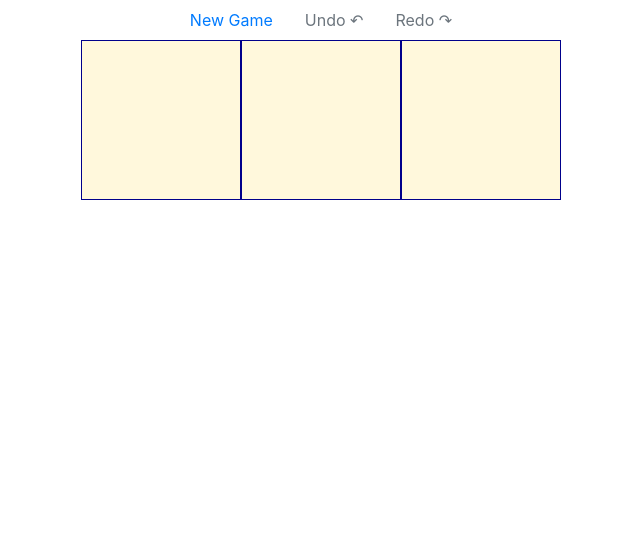
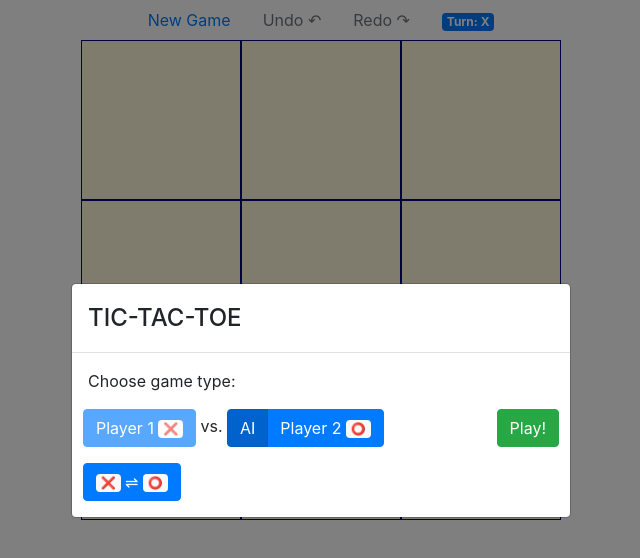
Before and after one commit to sqwxl/tic-tac-toe, a React (Create React App) app: page / in a window 1280 px wide. Shown: the top 558 px of the page, without its empty margins (319-959 px from the left). Built offline with nearby package versions, Linux system fonts and the light colour scheme.

Commit message:
implemented AI, improved UX

```diff
--- a/src/App.css
+++ b/src/App.css
@@ -44,3 +44,11 @@
   background-color: cornsilk;
   border: 1px solid darkblue
 }
+
+.alert {
+  margin-top: 10px;
+  width: 40vmin;
+  margin-left: auto;
+  margin-right: auto;
+  text-align: center;
+}
--- a/src/App.tsx
+++ b/src/App.tsx
@@ -1,47 +1,341 @@
-import React from 'react';
+import React, { useState } from 'react';
 
 import Container from "react-bootstrap/Container";
 import Nav from "react-bootstrap/Nav";
 import Row from 'react-bootstrap/Row';
 import Col from 'react-bootstrap/Col';
-import logo from './logo.svg';
+import Badge from "react-bootstrap/Badge";
+import Alert from 'react-bootstrap/Alert'
+import Modal from 'react-bootstrap/Modal'
+import Form from 'react-bootstrap/Form'
+// import ButtonGroup from 'react-bootstrap/ButtonGroup'
+import Button from 'react-bootstrap/Button'
+import ToggleButtonGroup from 'react-bootstrap/ToggleButtonGroup'
+import ToggleButton from 'react-bootstrap/esm/ToggleButton';
+
 import './App.css';
 
-function App() {
-  return (
-    <Container>
-      <Container role="navigation">
-        <Nav className="justify-content-center">
-          <Nav.Item>
-            <Nav.Link>New Game</Nav.Link>
-          </Nav.Item>
-          <Nav.Item>
-            <Nav.Link disabled>Undo ↶</Nav.Link>
-          </Nav.Item>
-          <Nav.Item>
-            <Nav.Link disabled>Redo ↷</Nav.Link>
-          </Nav.Item>
-        </Nav>
-      </Container>
-      <Board />
-    </Container>
-  );
+
+
+export const LINES = [
+  [0, 1, 2],
+  [3, 4, 5],
+  [6, 7, 8],
+  [0, 3, 6],
+  [1, 4, 7],
+  [2, 5, 8],
+  [0, 4, 8],
+  [2, 4, 6]
+]
+
+export interface Squares {
+  squares: string[]
 }
 
-function Board() {
+enum Stage {
+  Start = 'START',
+  Playing = 'PLAYING',
+  Done = 'DONE'
+}
+
+enum GameStatus {
+  Game = 'GAME',
+  Won = 'WON',
+  Draw = 'DRAW'
+}
+
+interface State {
+  history: Squares[];
+  step: number;
+  playerX: boolean;
+  gameState: { status: string, winner?: string };
+  stage: Stage
+  ai: boolean
+  players: [string, string]
+}
+
+
+const INITIALSTATE: State = {
+  history: [{ squares: [...Array(9)] }],
+  step: 0,
+  playerX: true,
+  gameState: { status: GameStatus.Game },
+  stage: Stage.Start,
+  ai: true,
+  players: ['❌', '⭕']
+}
+
+
+function GameSettingsDialog(props: { handleChange: any; players: [string, string]; show: boolean}) {
+  // let [show, setShow] = useState(true)
+  let [aiToggle, setAIToggle] = useState(true)
+  //let [players, setP1IsX] = useState(['❌', '⭕'])
+
+  /* let swap = () => {
+    setP1IsX([players[1], players[0]])
+  } */
+
+  let playerChoose = function(val: boolean, e: Event) {
+    console.log(arguments)
+    setAIToggle(val)
+    props.handleChange({ ai: val }, e)
+  }
+  return (
+    <Modal show={props.show} backdrop='static' keyboard={false} centered>
+      <Modal.Header>
+        <Modal.Title>TIC-TAC-TOE</Modal.Title>
+      </Modal.Header>
+      <Modal.Body><p>Choose game type:</p>
+        <Form>
+          <Form.Row className="justify-content-between">
+            <Form.Group>
+              <Button disabled variant="primary">Player 1 <Badge variant="light">{props.players[0]}</Badge></Button><span> vs. </span><ToggleButtonGroup name="ai-toggle" defaultValue={aiToggle} onChange={playerChoose}>
+                <ToggleButton value={true}>AI</ToggleButton>
+                <ToggleButton value={false}>Player 2 <Badge variant="light">{props.players[1]}</Badge></ToggleButton>
+              </ToggleButtonGroup>
+            </Form.Group>
+            <Form.Group>
+              <Button variant="success" onClick={e => props.handleChange({ stage: Stage.Playing }, e)}>Play!</Button>
+            </Form.Group>
+          </Form.Row>
+          <Form.Row>
+            <Button variant="primary" onClick={e => props.handleChange({ players: [props.players[1], props.players[0]]}, e)}><Badge variant="light">{props.players[0]}</Badge> ⇌ <Badge variant="light">{props.players[1]}</Badge></Button>
+          </Form.Row>
+        </Form>
+      </Modal.Body>
+    </Modal >
+  )
+}
+
+function Square(props: { value: string; onClick: (event: React.MouseEvent<HTMLDivElement>) => void; }) {
+  return (
+    <Col className="square" onClick={props.onClick}>{props.value}</Col>
+  )
+}
+
+
+function Board(props: { squares: Squares['squares']; onClick: (n: number) => void; }) {
+  function renderSquare() {
+    let i = 0
+    return function () {
+      let idx = i++
+      return (<Square value={props.squares[idx]} onClick={() => props.onClick(idx)} />)
+    }
+  }
+  let square = renderSquare()
   return (
     <Container fluid>
-      <Row className="justify-content-center">
+      <Row className="board-row justify-content-center">
         <Col></Col>
-        <Col className="square"></Col>
-        <Col className="square"></Col>
-        <Col className="square"></Col>
+        {square()}
+        {square()}
+        {square()}
+        <Col></Col>
+      </Row>
+      <Row className="board-row justify-content-center">
+        <Col></Col>
+        {square()}
+        {square()}
+        {square()}
+        <Col></Col>
+      </Row>
+      <Row className="board-row justify-content-center">
+        <Col></Col>
+        {square()}
+        {square()}
+        {square()}
         <Col></Col>
       </Row>
     </Container>
   )
 }
 
-function Row()
+
+class Game extends React.Component<{}, State> {
+  constructor(props: any) {
+    super(props)
+    this.state = INITIALSTATE
+    this.handleChange = this.handleChange.bind(this)
+  }
+
+  ai(opponent: string) {
+    const squares = this.state.history[this.state.step].squares
+    const self = opponent === 'X' ? 'O' : 'X';
+    // check for two of a kind
+    function atari(line: number[], kind: string): {
+      found: boolean;
+      value?: number;
+    } {
+      let kinds = 0;
+      let empty = null;
+      for (let ele of line) {
+        if (squares[ele] === kind)
+          kinds++;
+        if (squares[ele] == null)
+          empty = ele;
+      }
+      if (kinds === 2 && empty != null)
+        return { found: true, value: empty };
+      return { found: false };
+    }
+    return {
+      play(): number | undefined {
+        // first move (center)
+        if (squares.every(v => !v))
+          return 4;
+        // case 1: top priority is winning move
+        for (let line of LINES) {
+          let empty = atari(line, self);
+          if (empty.found)
+            return empty.value;
+        }
+        //case 2: blocking winning move
+        for (let line of LINES) {
+          let empty = atari(line, opponent);
+          if (empty.found)
+            return empty.value;
+        }
+        // case 3: preparing for win, ideally setting up a 'double'
+        // empty lines with already one move
+        let oneOfThree = LINES.filter(line => line.some(val => squares[val] === self) && !line.some(val => squares[val] === opponent));
+        if (oneOfThree.length) {
+          return oneOfThree[0].filter(val => squares[val] == null)[0];
+        }
+        // empty lines
+        let emptyLines = LINES.filter(line => line.every(val => squares[val] === null));
+        if (emptyLines.length) {
+          return emptyLines[0][0];
+        }
+        // case 4: play anywhere (or nowhere)
+        for (let [idx, square] of squares.entries()) {
+          if (square == null)
+            return idx;
+        }
+      }
+    };
+  }
+
+  handleChange(state: object, e: Event): void {
+    e.preventDefault()
+    this.setState(state)
+  }
+
+  handleSquareClick(i: number): void {
+    this.makeMove(i)
+  }
+
+  callAi(ai: {
+    play(): number | undefined;
+  }) {
+    if (this.state.ai) {
+      let move = ai.play()
+      if (move != null) this.makeMove(move)
+    }
+  }
+
+  makeMove(i: number): void {
+    const history = this.state.history.slice(0, this.state.step + 1)
+    const current = history[this.state.step]
+    const squares = [...current.squares]
+    if (squares[i] || this.state.gameState.status !== GameStatus.Game) return
+    squares[i] = this.state.playerX ? 'X' : 'O';
+    history.push({ squares: squares })
+    const step = history.length - 1
+    const gameState = this.getGameState(squares)
+
+    this.setState({
+      history: history,
+      step: step,
+      playerX: (step % 2 === 0),
+      gameState: gameState
+    }, () => {
+      let ai = this.ai(squares[i])
+      this.callAi(ai)
+    })
+  }
+
+  newGame(): void {
+    this.setState(INITIALSTATE)
+  }
+
+  undo(): void {
+    const step = this.state.step - (this.state.ai ? 2 : 1) || 0
+    const gameState = this.getGameState(this.state.history[step].squares)
+    this.setState({
+      step: step,
+      playerX: !!(step % 2 === 0),
+      gameState: gameState
+    })
+  }
+
+  redo(): void {
+    let step = this.state.step + (this.state.ai ? 2 : 1)
+    if (step >= this.state.history.length - 1) step = this.state.history.length - 1
+    const gameState = this.getGameState(this.state.history[step].squares)
+    this.setState({
+      step: step,
+      playerX: !!(step % 2 === 0),
+      gameState: gameState
+    })
+  }
+
+  getGameState(squares: Squares['squares']): { status: string, winner?: string } {
+    //if (this.state.history.length < 3) return null
+    for (let line of LINES) {
+      if (squares[line[0]] && squares[line[0]] === squares[line[1]] && squares[line[0]] === squares[line[2]]) return { status: GameStatus.Won, winner: squares[line[0]] }
+    }
+    if (squares.every(v => v != null)) return { status: GameStatus.Draw }
+    return { status: GameStatus.Game }
+  }
+
+  render() {
+    const history = this.state.history
+    const current = history[this.state.step]
+    const squares = current.squares
+    let alert
+    if (this.state.gameState.status !== GameStatus.Game) {
+      let message
+      switch (this.state.gameState.status) {
+        case GameStatus.Won:
+          message = this.state.gameState.winner + " wins!"
+          break
+        case GameStatus.Draw:
+          message = 'Draw!'
+      }
+      alert = <Alert variant='primary'>{message}</Alert>
+    }
+    return (
+      <Container fluid >
+        <GameSettingsDialog handleChange={this.handleChange} players={this.state.players} show={this.state.stage === Stage.Start} />
+        <Container role="navigation">
+          <Nav className="justify-content-center">
+            <Nav.Item>
+              <Nav.Link onClick={() => this.newGame()}>New Game</Nav.Link>
+            </Nav.Item>
+            <Nav.Item>
+              <Nav.Link onClick={() => this.undo()} disabled={this.state.step === 0}>Undo ↶</Nav.Link>
+            </Nav.Item>
+            <Nav.Item>
+              <Nav.Link onClick={() => this.redo()} disabled={history.length === 1 || this.state.step === history.length - 1}>Redo ↷</Nav.Link>
+            </Nav.Item>
+            <Nav.Item>
+              <Nav.Link disabled><Badge variant='primary'>Turn: {this.state.playerX ? 'X' : 'O'}</Badge></Nav.Link>
+            </Nav.Item>
+          </Nav>
+        </Container>
+        <Board squares={squares} onClick={i => this.handleSquareClick(i)} />
+        {alert}
+      </Container>
+    )
+  }
+}
+
+
+function App() {
+  return (
+    <Game />
+  );
+}
+
 
 export default App;
--- a/tsconfig.json
+++ b/tsconfig.json
@@ -17,7 +17,8 @@
     "resolveJsonModule": true,
     "isolatedModules": true,
     "noEmit": true,
-    "jsx": "react"
+    "jsx": "react",
+    "downlevelIteration": true
   },
   "include": [
     "src"
```
Also changed, not shown: 1 other file (tests, documents, lock files or other folders).
